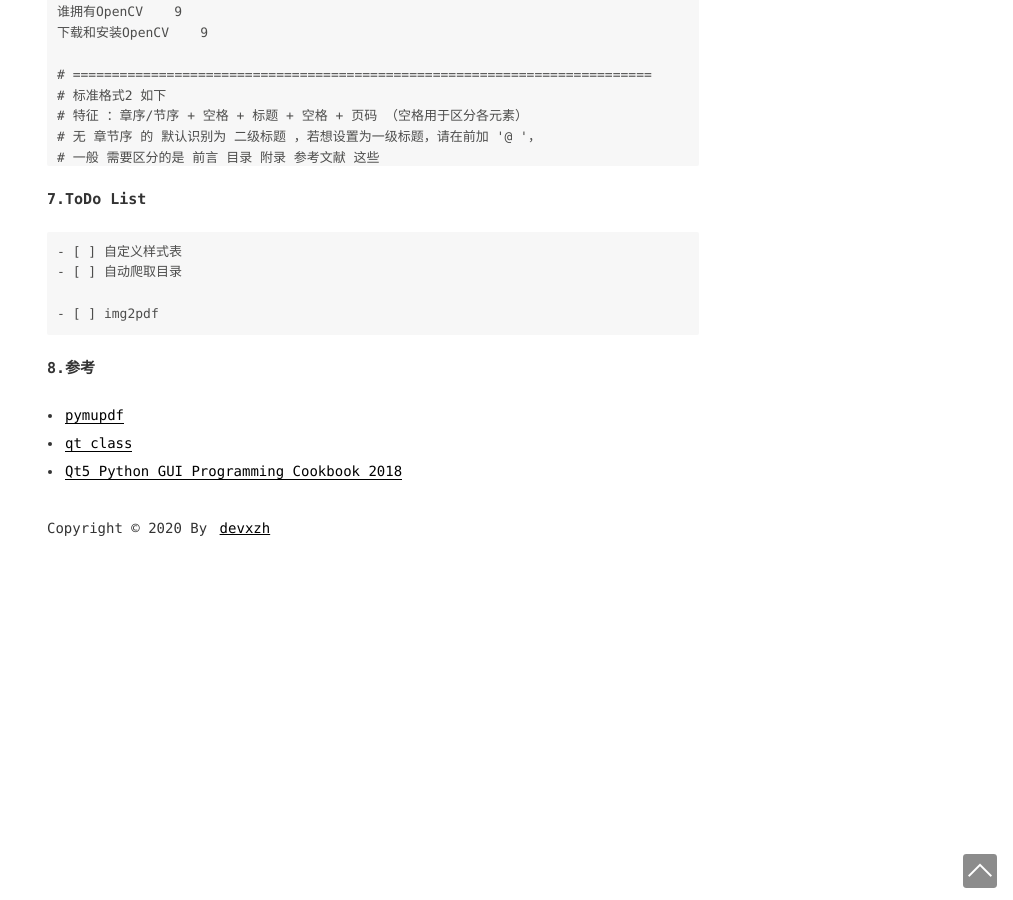
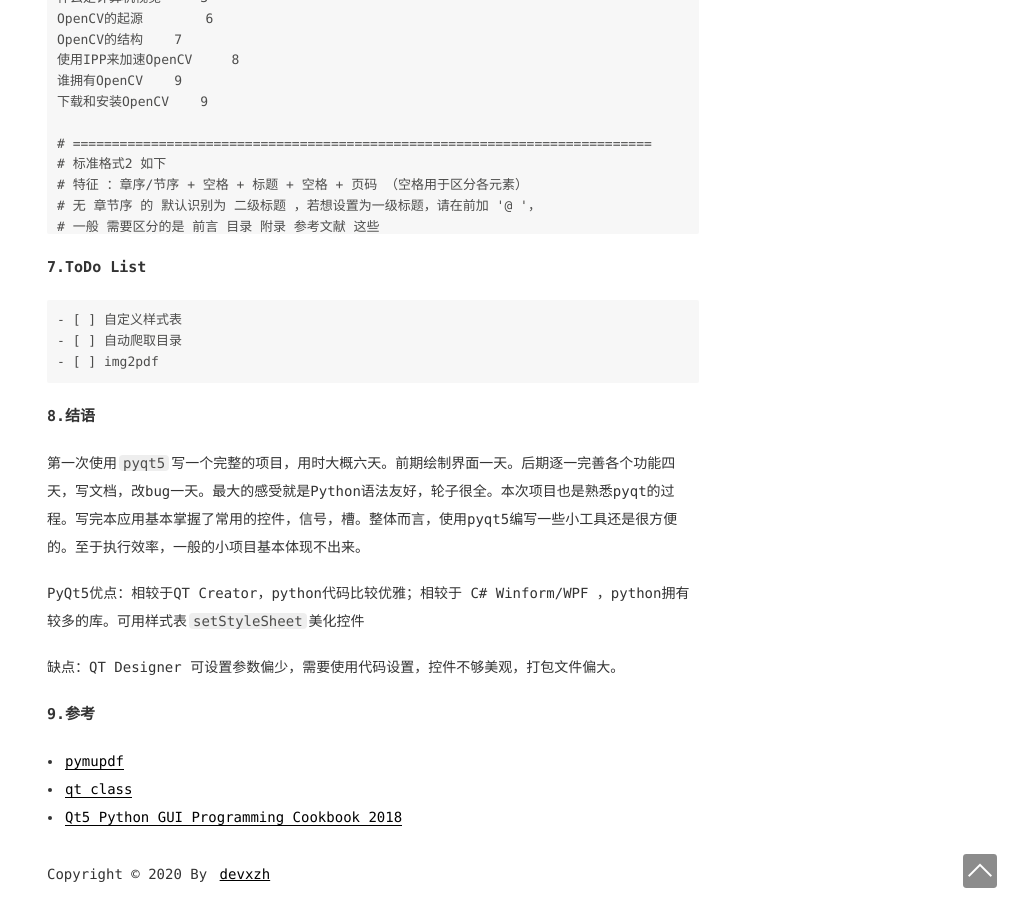
Before and after one commit to devxzh/devxzh.github.io, a Jekyll site: the page built from _posts/2020-07-20-基于PyQt5实现的PDF工具箱.md, in a window 1280 px wide and 900 px high, scrolled down 10522 px. Shown: the whole window, without its empty margins (267-1280 px from the left). Built offline with Jekyll 4.4.1, drawn with Linux system fonts in a browser that asks for light colours; comment, search, counter and statistics services are not loaded.

Commit message:
Update 2020-07-20-基于PyQt5实现的PDF工具箱.md

````diff
--- a/_posts/2020-07-20-基于PyQt5实现的PDF工具箱.md
+++ b/_posts/2020-07-20-基于PyQt5实现的PDF工具箱.md
@@ -84,7 +84,13 @@ pip3 install pyqt5==5.12.0
 
 4. 推荐使用`ipython`对方法/类 进行测试
 
-5. 如果需要可进行打包
+5. 启动
+
+   ```powershell
+   > python main.py
+   ```
+
+6. 如果需要可进行打包
 
    ```bash
    pyinstaller --onefile --windowed --icon=PDF.ico main.py
@@ -532,10 +538,17 @@ OpenCV的结构    7
 
 	- [ ] 自定义样式表
 	- [ ] 自动爬取目录
-
 	- [ ] img2pdf
 
-### 8.参考
+### 8.结语
+
+第一次使用`pyqt5`写一个完整的项目，用时大概六天。前期绘制界面一天。后期逐一完善各个功能四天，写文档，改bug一天。最大的感受就是Python语法友好，轮子很全。本次项目也是熟悉pyqt的过程。写完本应用基本掌握了常用的控件，信号，槽。整体而言，使用pyqt5编写一些小工具还是很方便的。至于执行效率，一般的小项目基本体现不出来。
+
+PyQt5优点：相较于QT Creator，python代码比较优雅；相较于 C# Winform/WPF ，python拥有较多的库。可用样式表`setStyleSheet`美化控件
+
+缺点：QT Designer 可设置参数偏少，需要使用代码设置，控件不够美观，打包文件偏大。
+
+### 9.参考
 
 - [pymupdf](https://pymupdf.readthedocs.io/en/latest/#)
 - [qt class](https://doc.qt.io/qt-5/qtwidgets-module.html)
````
